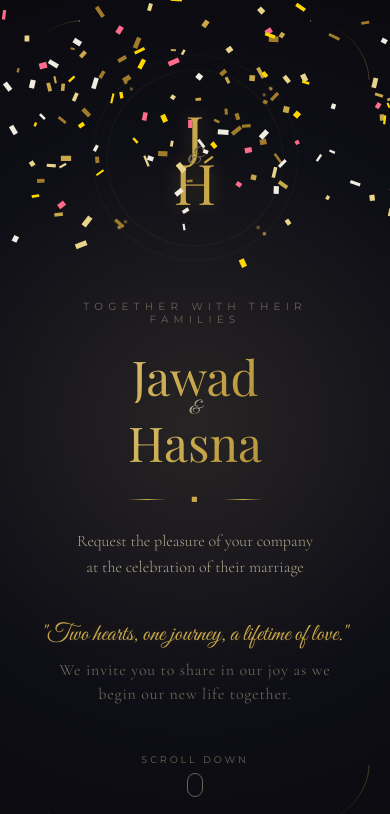
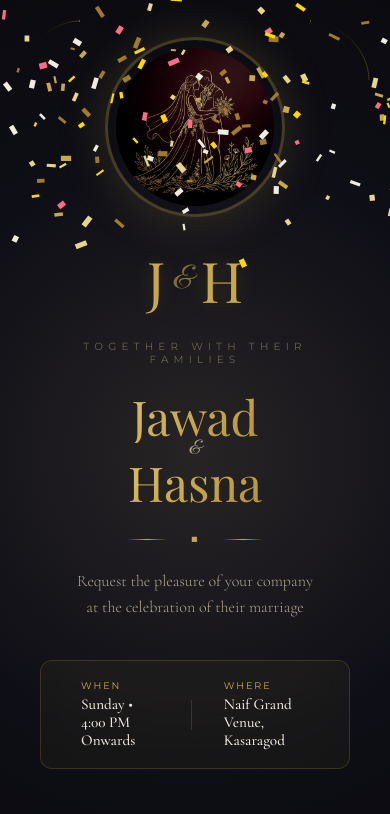
Before and after one commit to edroossaad/WeddingInvitation, a plain HTML site: page index.html in a window 390 px wide. Both pictures are taken after a click on the button "OPEN INVITATION". Shown: the top 814 px of the page. Drawn offline with nearby package versions, Linux system fonts and the light colour scheme; a web font is replaced by a local one.

Commit message:
change font

```diff
--- a/index.html
+++ b/index.html
@@ -64,26 +64,13 @@
             </div>
 
             <div class="hero-inner">
-                <!-- Rotating ornamental ring -->
-                <div class="hero-ring-wrapper fade-up">
-                    <div class="hero-ring">
-                        <svg viewBox="0 0 300 300" fill="none">
-                            <circle cx="150" cy="150" r="140" stroke="rgba(201,168,76,0.15)" stroke-width="0.5"/>
-                            <circle cx="150" cy="150" r="130" stroke="rgba(201,168,76,0.08)" stroke-width="0.5" stroke-dasharray="4 8"/>
-                            <circle cx="150" cy="150" r="120" stroke="rgba(201,168,76,0.2)" stroke-width="0.5"/>
-                            <!-- Decorative dots on the ring -->
-                            <circle cx="150" cy="10" r="2.5" fill="#c9a84c" opacity="0.8"/>
-                            <circle cx="290" cy="150" r="2.5" fill="#c9a84c" opacity="0.8"/>
-                            <circle cx="150" cy="290" r="2.5" fill="#c9a84c" opacity="0.8"/>
-                            <circle cx="10" cy="150" r="2.5" fill="#c9a84c" opacity="0.8"/>
-                            <!-- Small stars -->
-                            <text x="150" y="26" text-anchor="middle" fill="#c9a84c" font-size="10" opacity="0.6">✦</text>
-                            <text x="278" y="154" text-anchor="middle" fill="#c9a84c" font-size="10" opacity="0.6">✦</text>
-                            <text x="150" y="282" text-anchor="middle" fill="#c9a84c" font-size="10" opacity="0.6">✦</text>
-                            <text x="22" y="154" text-anchor="middle" fill="#c9a84c" font-size="10" opacity="0.6">✦</text>
-                        </svg>
-                    </div>
-                    <!-- Monogram in center -->
+                <!-- Couple Illustration -->
+                <div class="hero-couple-image fade-up">
+                    <img src="assets/couple.png" alt="Jawad & Hasna Silhouette">
+                </div>
+
+                <!-- Monogram in center -->
+                <div class="hero-monogram-wrapper fade-up">
                     <div class="hero-monogram">
                         <span class="monogram-letter">J</span>
                         <span class="monogram-amp">&</span>
@@ -107,10 +94,17 @@
 
                 <p class="hero-tagline fade-up delay-3">Request the pleasure of your company<br>at the celebration of their marriage</p>
 
-                <!-- Romantic Intro Text -->
-                <div class="hero-intro-text fade-up delay-4">
-                    <p class="intro-quote">"Two hearts, one journey, a lifetime of love."</p>
-                    <p class="intro-sub">We invite you to share in our joy as we begin our new life together.</p>
+                <!-- Premium Detail Badge -->
+                <div class="hero-info-badge fade-up delay-4">
+                    <div class="info-item">
+                        <span class="info-label">When</span>
+                        <span class="info-val">Sunday • 4:00 PM Onwards</span>
+                    </div>
+                    <div class="info-sep"></div>
+                    <div class="info-item">
+                        <span class="info-label">Where</span>
+                        <span class="info-val">Naif Grand Venue, Kasaragod</span>
+                    </div>
                 </div>
 
                 <div class="scroll-indicator fade-up delay-4">
--- a/style.css
+++ b/style.css
@@ -89,9 +89,23 @@ body {
     z-index: 1003;
 }
 
-#curtain-overlay.open .curtain-left { transform: rotateY(-110deg) translateX(-100%); opacity: 0; }
-#curtain-overlay.open .curtain-right { transform: rotateY(110deg) translateX(100%); opacity: 0; }
-#curtain-overlay.open .curtain-content { opacity: 0; transform: scale(0.9) translateY(-20px); }
+#curtain-overlay.open .curtain-left {
+    transform: translateX(-100%) scaleX(0.2);
+    opacity: 0.8;
+}
+#curtain-overlay.open .curtain-right {
+    transform: translateX(100%) scaleX(0.2);
+    opacity: 0.8;
+}
+#curtain-overlay.open .curtain-content {
+    opacity: 0;
+    transform: scale(0.8) translateY(-20px);
+    transition: all 0.8s ease;
+}
+
+#curtain-overlay.open {
+    pointer-events: none;
+}
 
 .curtain-content {
     position: relative; z-index: 1002; text-align: center; padding: 2rem;
@@ -190,25 +204,69 @@ body {
 .bottom-left { bottom: 40px; left: 40px; }
 .bottom-right { bottom: 40px; right: 40px; }
 
-/* Rotating Ring & Monogram */
-.hero-ring-wrapper {
-    position: relative; width: clamp(200px, 40vw, 300px); height: clamp(200px, 40vw, 300px); margin: 0 auto 2rem;
-    display: flex; align-items: center; justify-content: center;
+/* Couple Illustration */
+.hero-couple-image {
+    position: relative;
+    width: clamp(180px, 35vw, 260px);
+    height: clamp(180px, 35vw, 260px);
+    margin: 0 auto 1.5rem;
+    z-index: 3;
+    animation: float-image 6s ease-in-out infinite;
 }
-.hero-ring {
-    position: absolute; inset: 0;
-    animation: rotate-ring 60s linear infinite;
+.hero-couple-image img {
+    width: 100%;
+    height: 100%;
+    object-fit: cover;
+    border-radius: 50%;
+    border: 3px solid rgba(201,168,76,0.3);
+    padding: 8px;
+    background: radial-gradient(circle, rgba(201,168,76,0.15) 0%, transparent 70%);
+    box-shadow: 0 0 50px rgba(201,168,76,0.2);
+}
+.hero-couple-image::after {
+    content: '';
+    position: absolute;
+    inset: -10px;
+    border-radius: 50%;
+    border: 1px solid rgba(201,168,76,0.1);
+    animation: pulse-ring 4s ease-out infinite;
+}
+
+@keyframes float-image {
+    0%, 100% { transform: translateY(0); }
+    50% { transform: translateY(-15px); }
+}
+@keyframes pulse-ring {
+    0% { transform: scale(0.95); opacity: 0; }
+    50% { opacity: 0.5; }
+    100% { transform: scale(1.15); opacity: 0; }
+}
+
+/* Monogram */
+.hero-monogram-wrapper {
+    position: relative;
+    margin: 0 auto 2rem;
+    display: flex;
+    justify-content: center;
+    align-items: center;
 }
 .hero-monogram {
-    text-align: center; z-index: 2;
+    display: flex;
+    align-items: center;
+    gap: 0.5rem;
+    color: var(--gold);
 }
 .monogram-letter {
-    font-family: var(--font-display); font-size: clamp(3rem, 8vw, 5rem); color: var(--gold);
-    display: inline-block; line-height: 1; text-shadow: 0 0 20px rgba(201,168,76,0.3);
+    font-family: var(--font-display);
+    font-size: clamp(4rem, 10vw, 6rem);
+    font-weight: 400;
+    line-height: 1;
+    text-shadow: 0 0 20px rgba(201,168,76,0.2);
 }
 .monogram-amp {
-    font-family: var(--font-script); font-size: clamp(1.5rem, 4vw, 2.5rem); color: var(--text-muted);
-    display: block; margin: -1.2rem 0;
+    font-family: var(--font-script);
+    font-size: clamp(2rem, 5vw, 3rem);
+    opacity: 0.6;
 }
 
 .hero-label {
@@ -248,25 +306,41 @@ body {
     color: var(--text-secondary); line-height: 1.6; font-weight: 300;
 }
 
-.hero-intro-text {
+.hero-info-badge {
+    display: inline-flex;
+    align-items: center;
+    gap: 2rem;
+    padding: 1.2rem 2.5rem;
+    background: rgba(201,168,76,0.05);
+    border: 1px solid rgba(201,168,76,0.2);
+    border-radius: 12px;
     margin-top: 2.5rem;
-    max-width: 600px;
-    margin-left: auto;
-    margin-right: auto;
+    backdrop-filter: blur(10px);
 }
-.intro-quote {
-    font-family: var(--font-script);
-    font-size: clamp(1.5rem, 4vw, 2.2rem);
+.info-item {
+    display: flex;
+    flex-direction: column;
+    align-items: flex-start;
+    text-align: left;
+}
+.info-label {
+    font-family: var(--font-sans);
+    font-size: 0.6rem;
+    text-transform: uppercase;
+    letter-spacing: 0.2em;
     color: var(--gold);
-    margin-bottom: 0.5rem;
-    text-shadow: 0 0 10px rgba(201,168,76,0.2);
+    margin-bottom: 0.2rem;
 }
-.intro-sub {
+.info-val {
     font-family: var(--font-body);
-    font-size: 1rem;
-    color: var(--text-muted);
-    letter-spacing: 0.05em;
-    line-height: 1.5;
+    font-size: 0.95rem;
+    color: var(--text-primary);
+    font-weight: 500;
+}
+.info-sep {
+    width: 1px;
+    height: 30px;
+    background: rgba(201,168,76,0.2);
 }
 
 /* Scroll indicator */
```
Also changed, not shown: assets/couple.png (added).
